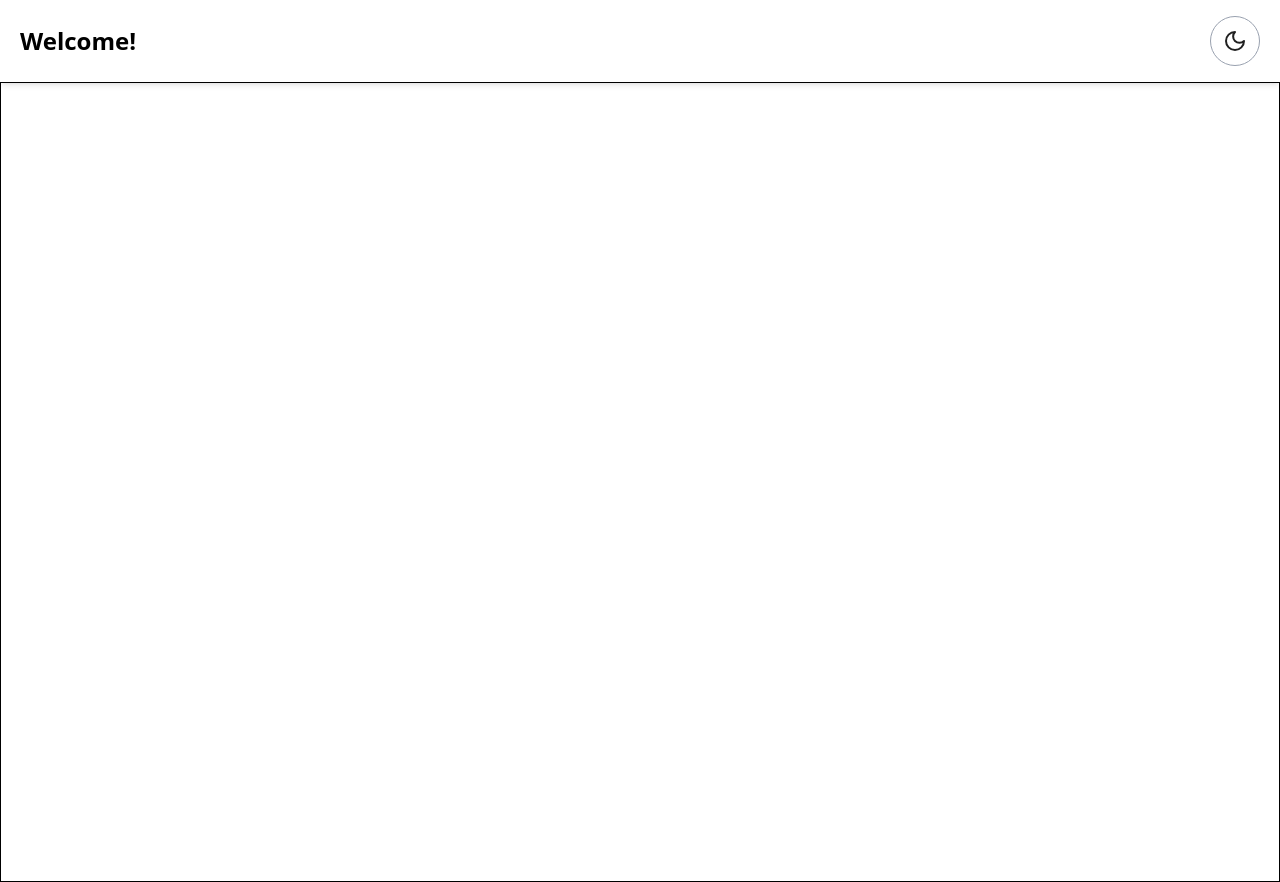
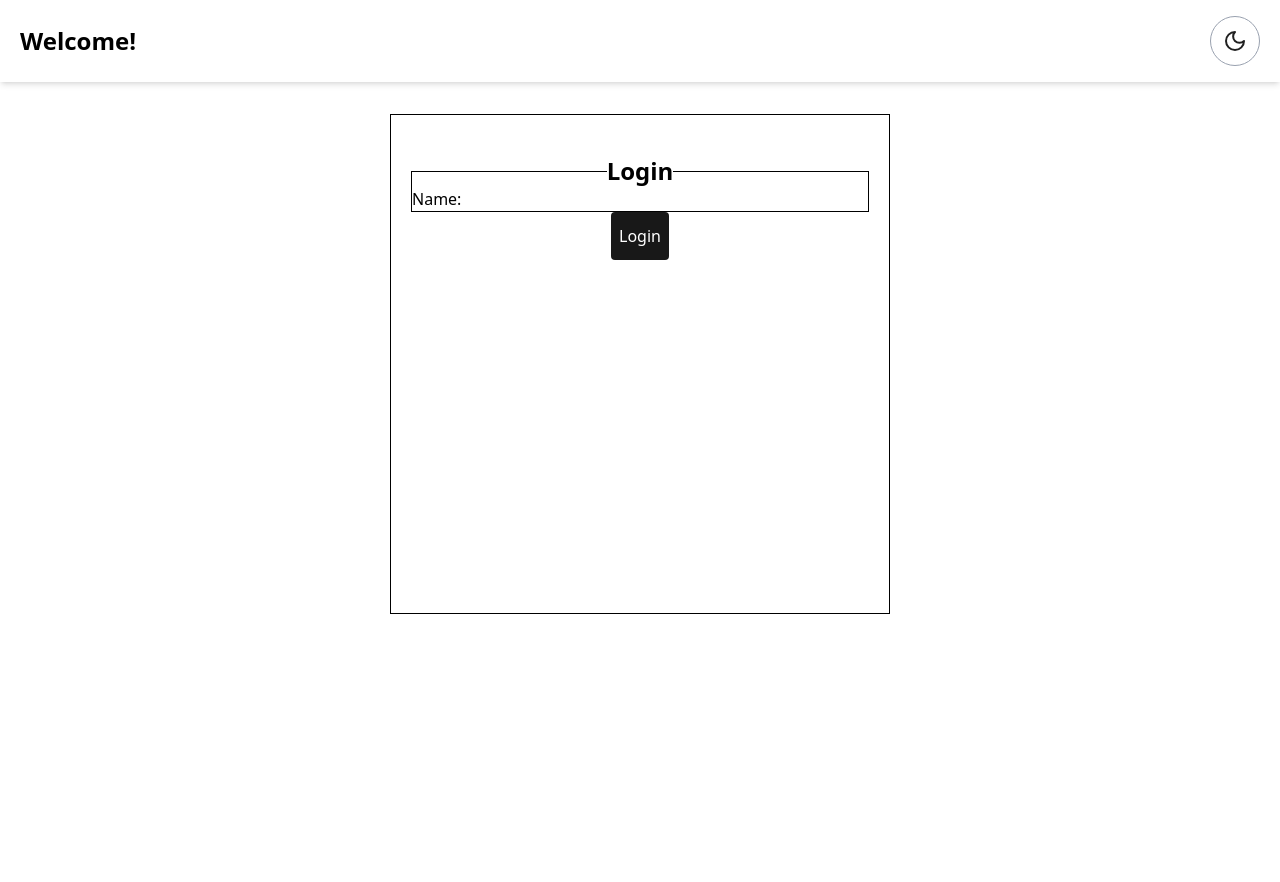
Before and after one commit to gentil-kadson/context-api-homework, a Next.js app: page / in a window 1280 px wide. Built offline with nearby package versions, Linux system fonts and the light colour scheme.

Commit message:
creates dashboard, header, and login form components; exports default AuthContext.

```diff
--- a/src/app/globals.css
+++ b/src/app/globals.css
@@ -1,6 +1,5 @@
 @import "tailwindcss";
 
 .dark {
-  background-color: #202020;
   color: white;
 }
--- a/src/app/page.tsx
+++ b/src/app/page.tsx
@@ -2,11 +2,21 @@
 
 import { useContext } from "react";
 import ThemeContext from "@/contexts/ThemeContext";
+import AuthContext from "@/contexts/AuthContext";
+import LoginForm from "@/components/login-form";
+import Dashboard from "@/components/dashboard";
 
 export default function Home() {
   const themeContext = useContext(ThemeContext);
+  const authContext = useContext(AuthContext);
 
   return (
-    <main className={`border-1 min-h-screen ${themeContext?.theme}`}></main>
+    <main
+      className={`min-h-screen py-8 flex justify-center ${
+        themeContext?.theme === "dark" && "dark bg-[#181818]"
+      }`}
+    >
+      {authContext?.user ? <Dashboard /> : <LoginForm />}
+    </main>
   );
 }
--- /dev/null
+++ b/src/components/dashboard/index.tsx
@@ -0,0 +1,3 @@
+export default function Dashboard() {
+  return <h1>DASHBOARD</h1>;
+}
--- a/src/components/header/index.tsx
+++ b/src/components/header/index.tsx
@@ -10,7 +10,9 @@ export default function Header() {
 
   return (
     <header
-      className={`py-4 px-5 flex justify-between items-center shadow-md ${themeContext?.theme}`}
+      className={`py-4 px-5 flex justify-between items-center shadow-md ${
+        isDarkTheme && "dark bg-[#202020]"
+      }`}
     >
       <h1 className="text-2xl font-bold">Welcome!</h1>
       <button
--- /dev/null
+++ b/src/components/login-form/index.tsx
@@ -0,0 +1,19 @@
+export default function LoginForm() {
+  return (
+    <form className="border h-[500px] w-[500px] flex flex-col items-center py-10 px-5">
+      <fieldset className="border flex flex-col w-full">
+        <legend className="text-2xl font-bold text-center">Login</legend>
+        <p>
+          <label htmlFor="name">Name:</label>
+          <input type="text" name="name" id="name" />
+        </p>
+      </fieldset>
+      <button
+        className="hover:cursor-pointer px-2 py-3 bg-[#181818] text-white rounded"
+        type="button"
+      >
+        Login
+      </button>
+    </form>
+  );
+}
--- a/src/contexts/AuthContext.tsx
+++ b/src/contexts/AuthContext.tsx
@@ -31,3 +31,5 @@ export const AuthProvider = ({ children }: { children: ReactNode }) => {
     </AuthContext.Provider>
   );
 };
+
+export default AuthContext;
```
